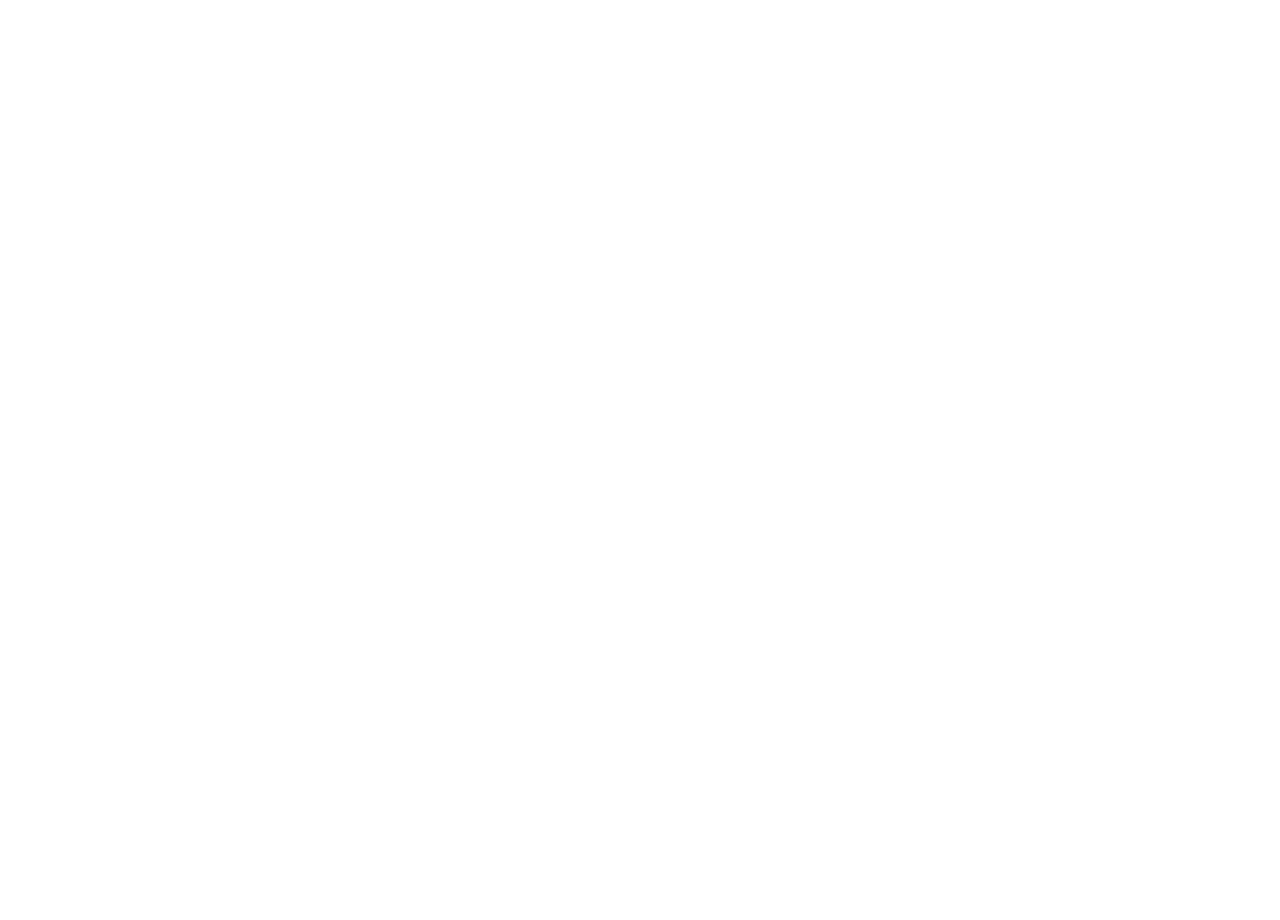
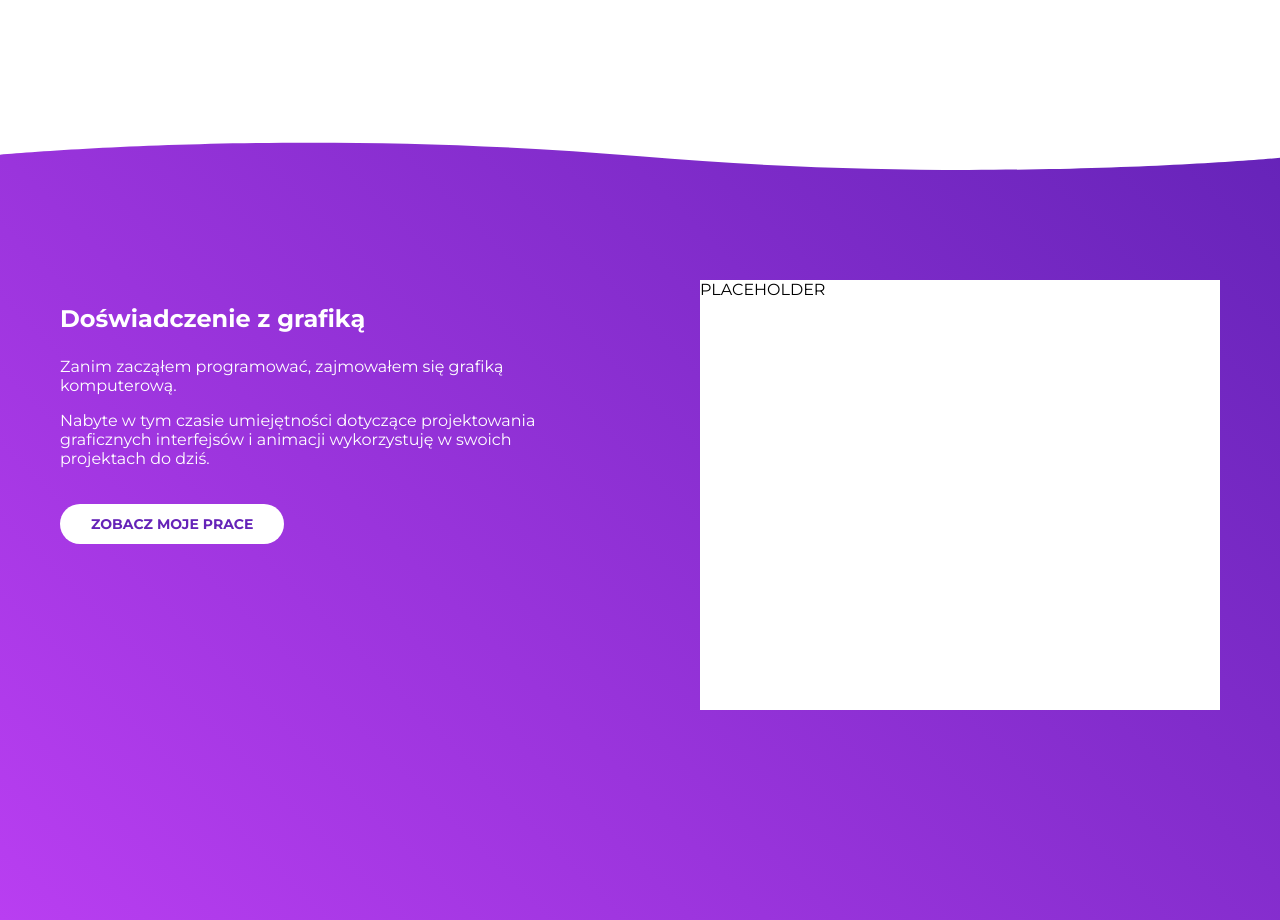
Before and after one commit to MiloszKowalski/personal-site, a React (Create React App) app: page / in a window 1280 px wide. Shown: the part 1480-2400 px from the top of the page. Before the commit the page ends 1600 px from the top, so only its background shows below. Built offline with nearby package versions, Linux system fonts and the light colour scheme.

Commit message:
Add design experience section and styling bugfixes

```diff
--- a/src/views/Home/Home.scss
+++ b/src/views/Home/Home.scss
@@ -114,9 +114,9 @@
 }
 
 section.coding-with-passion {
-  scroll-snap-align: end;
   height: 100vh;
   padding: 0 8vw;
+  padding-top: 50px;
   display: flex;
   align-items: center;
   text-align: center;
@@ -129,18 +129,9 @@
 
   @media (min-width: 1024px) {
     flex-direction: row-reverse;
-    text-align: left;
     padding: 0;
     margin: 0 auto;
-    max-width: 1400px;
-
-    h3 {
-      font-size: 1.5em;
-    }
-  }
-
-  p {
-    text-align: justify;
+    text-align: left;
   }
 
   .coding-text-wrapper {
@@ -170,4 +161,83 @@
   -webkit-background-clip: text;
   background-clip: text;
   -webkit-text-fill-color: transparent;
+  font-size: 1.4em;
+
+  @media (min-width: 1024px) {
+    font-size: 1.5em;
+  }
+
+  &.alt {
+    background: none;
+    color: #fff;
+    -webkit-text-fill-color: #fff;
+  }
 }
+
+p {
+  text-align: justify;
+
+  @media (min-width: 1024px) {
+    text-align: left;
+  }
+}
+
+section.design-experience {
+  margin-top: 100px;
+  height: 100vh;
+  background: linear-gradient(45deg, var(--gradient-start), var(--gradient-end));
+  position: relative;
+  text-align: center;
+  color: #fff;
+  display: grid;
+  grid-template-areas:
+  "picture"
+  "text"
+  "image";
+  grid-template-rows: 1fr 5fr 5fr;
+
+  @media (min-width: 1024px) {
+    flex-direction: row-reverse;
+    text-align: left;
+    padding: 0;
+    margin: 0 auto;
+    grid-template-rows: 1fr 3fr 1fr;
+    grid-template-columns: 1fr 1fr 1fr 3fr;
+    grid-template-areas:
+    "picture picture picture picture"
+    "text    text    text    image  "
+    ".       .       .       .      ";
+  }
+
+  .design-text-wrapper {
+    margin: 8vw;
+    grid-area: text;
+    @media (min-width: 1024px) {
+      margin: 0 60px;
+    }
+  }
+
+  .design-img-wrapper {
+    grid-area: image;
+    max-width: 100%;
+    background: #fff;
+    color: black;
+    margin: 8vw;
+    @media (min-width: 1024px) {
+      margin: 0 60px;
+      margin-bottom: 50px;
+    }
+  }
+
+  picture {
+    grid-area: picture;
+  }
+
+  #design-one-svg img {
+    justify-self: start;
+    @media (max-width: 1024px){
+      transform-origin: top;
+      transform: scaleY(0.7) translateY(-5px);
+    }
+  }
+}
--- a/src/views/Home/Home.tsx
+++ b/src/views/Home/Home.tsx
@@ -4,6 +4,8 @@
 import Typical from 'react-typical';
 import heroMobile from './svg/Hero-mobile.svg';
 import heroDesktop from './svg/Hero-desktop.svg';
+import designOneMobile from './svg/Design1-mobile.svg';
+import designOneDesktop from './svg/Design1-desktop.svg';
 import './Home.scss';
 
 const Home: React.FC = () => {
@@ -47,6 +49,23 @@
           PLACEHOLDER
         </div>
       </section>
+      <section className="design-experience">
+        <picture id="design-one-svg">
+          <source srcSet={`${designOneMobile} 1x`} media="(max-width: 768px)" />
+          <img srcSet={`${designOneDesktop} 2x`} alt="background" />
+        </picture>
+        <div className="design-text-wrapper">
+          <h3 className="alt">{ t('homepage.experience with design.heading') }</h3>
+          <p>{ t('homepage.experience with design.p1') }</p>
+          <p>{ t('homepage.experience with design.p2') }</p>
+          <Link to="/resume"><div className="button">
+            { t('homepage.experience with design.button') }
+          </div></Link>
+        </div>
+        <div className="design-img-wrapper">
+          PLACEHOLDER
+        </div>
+      </section>
     </div>
   )
 }
```
